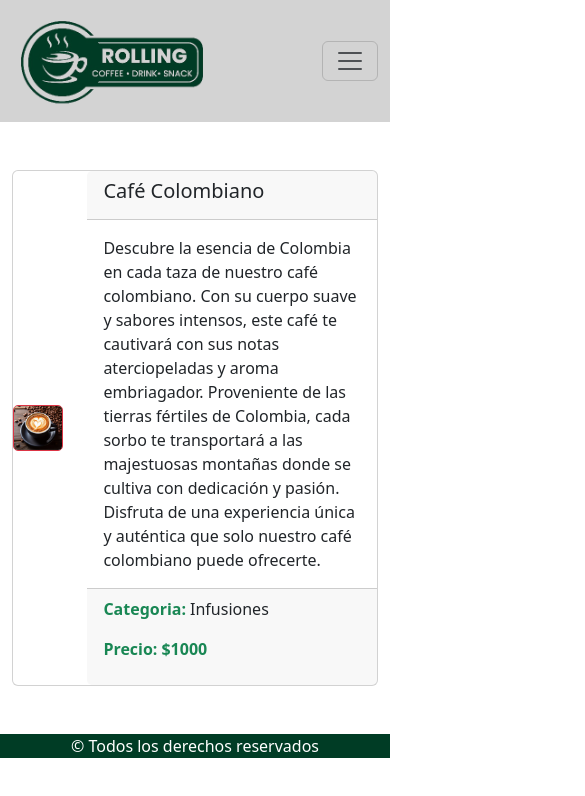
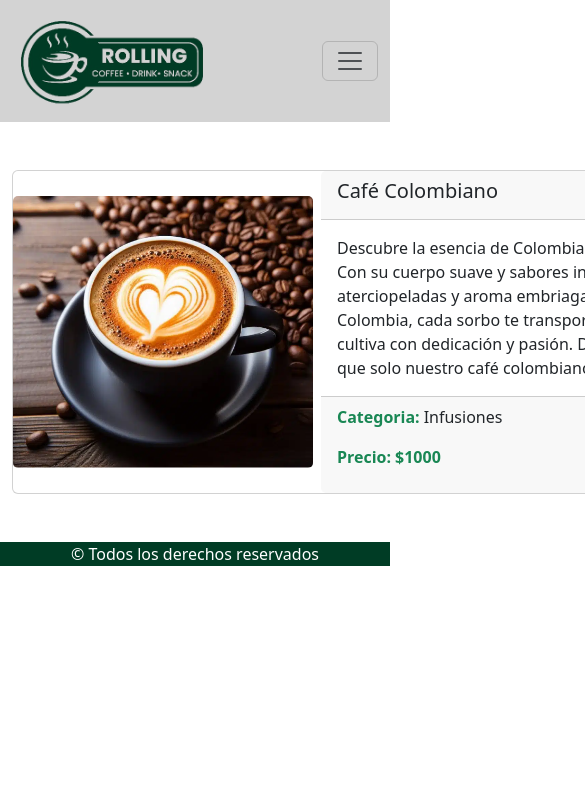
Before and after one commit to AdrianKarma/RollingCoffe, a React (Vite) app: page /detellaProducto in a window 390 px wide. Shown: the top 796 px of the page, 585 px wide, since content can reach past the window. Built offline with nearby package versions, Linux system fonts and the light colour scheme.

Commit message:
fix de detalles, falta el responsive

```diff
--- a/src/App.css
+++ b/src/App.css
@@ -27,3 +27,8 @@
 .imgTabla{
   max-width: 150px;
 }
+
+.detalleCard{
+  max-width: 350px;
+  min-width:300px
+}
--- a/src/components/common/DetalleProducto.jsx
+++ b/src/components/common/DetalleProducto.jsx
@@ -8,9 +8,9 @@ const DetalleProducto = () => {
   return (
     <>
       <Container className="my-5">
-        <Card className="d-flex flex-row align-items-center">
-          <div className="me-4">
-            <Card.Img className="border border-danger" src={coffeHeart} />
+        <Card className="d-flex flex-row align-items-center" style={{ width: '58rem' }}>
+          <div className="me-2">
+            <Card.Img className="detalleCard" src={coffeHeart} />
           </div>
           <div>
             <Card.Header>
```
